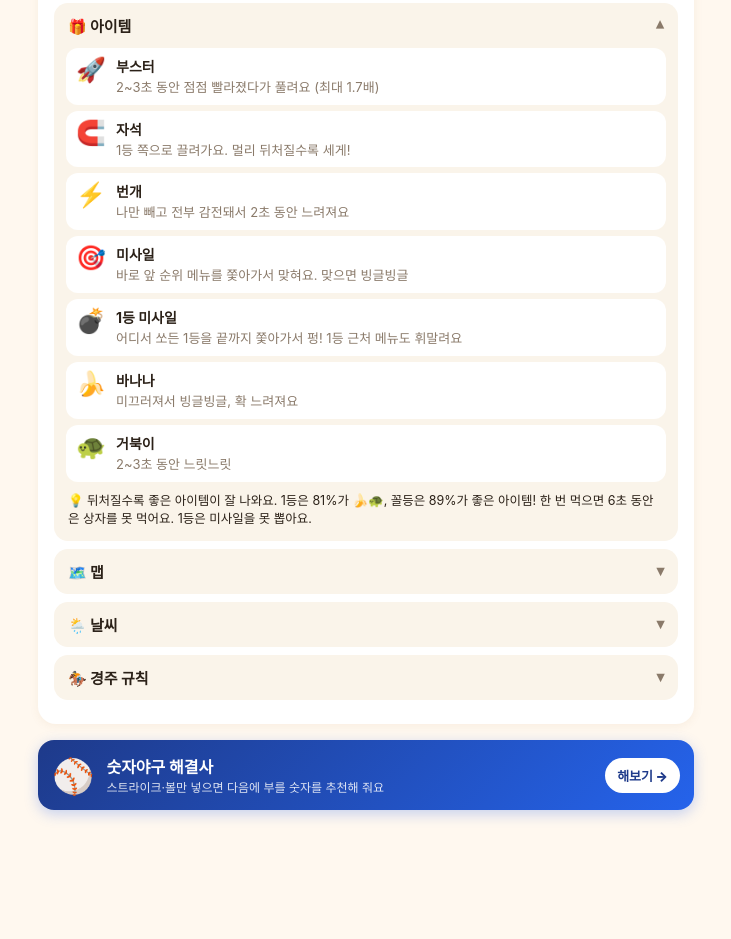
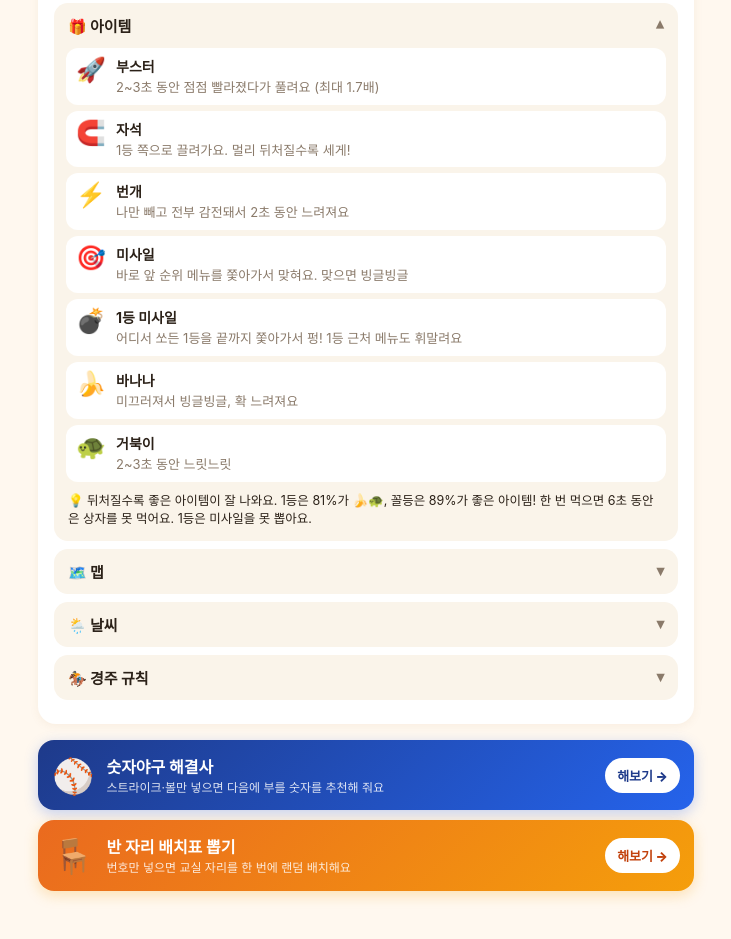
Before and after one commit to angloveKR/menu-race, a plain HTML site: page index.html in a window 1280 px wide. Shown: the part 1618-2557 px from the top of the page, without its empty margins (274-1005 px from the left). Drawn offline with Linux system fonts and the light colour scheme.

Commit message:
반 자리 배치표 배너 추가

```diff
--- a/index.html
+++ b/index.html
@@ -414,6 +414,12 @@ body.mobile .ri .gap{font-size:10px}
     <span class="pe">⚾</span>
     <span class="pt"><b>숫자야구 해결사</b><small>스트라이크·볼만 넣으면 다음에 부를 숫자를 추천해 줘요</small></span>
     <span class="pg">해보기 →</span>
+  </a>
+
+  <a class="promo" href="https://anglovekr.github.io/seat-chart/" target="_blank" rel="noopener" style="margin-top:10px;background:linear-gradient(135deg,#ea6a1f,#f59e0b);box-shadow:0 4px 14px #f59e0b44">
+    <span class="pe">🪑</span>
+    <span class="pt"><b>반 자리 배치표 뽑기</b><small>번호만 넣으면 교실 자리를 한 번에 랜덤 배치해요</small></span>
+    <span class="pg" style="color:#c2410c">해보기 →</span>
   </a>
 </main>
 
```
